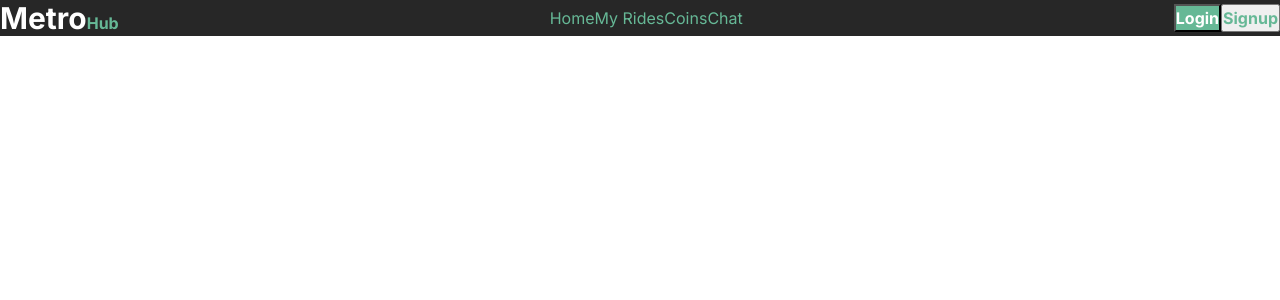
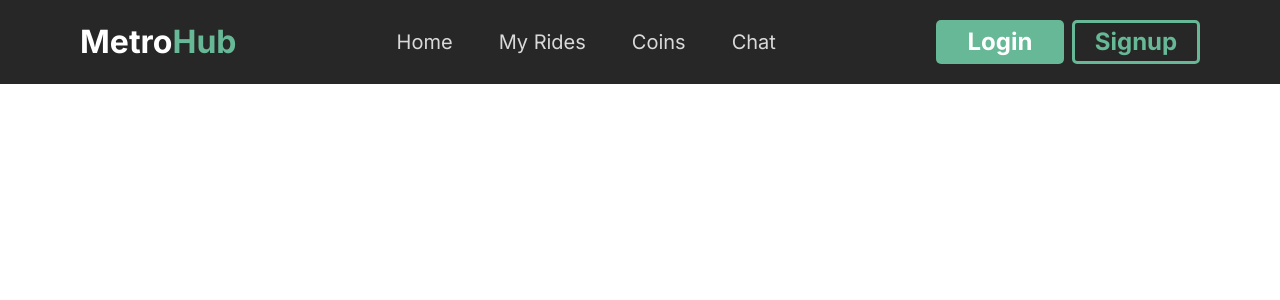
Before and after one commit to anthonytoumaibrahim/subway-system, a React (Create React App) app in the folder frontend/: page / in a window 1280 px wide. Shown: the top 300 px of the page. Built offline with nearby package versions, Linux system fonts and the light colour scheme.

Commit message:
styled Header component

```diff
--- a/frontend/src/components/Header/style.css
+++ b/frontend/src/components/Header/style.css
@@ -0,0 +1,47 @@
+.logo {
+  font-size: 2rem;
+}
+
+.header-nav{
+  gap: 2.5rem;
+}
+
+.header-nav > a{
+  color: #d9d9d9;
+  font-size: 1.25rem;
+  text-decoration: none;
+  border: 3px solid rgba(0, 0, 0, 0);
+  transition: border-bottom .2s ease;
+}
+
+.header-nav > a:hover{
+  border-bottom: 3px solid var(--primary-col);
+}
+
+.header{
+  padding: 20px 80px;
+}
+
+.reg-btn{
+  padding: 7px 15px;
+  font-size: 1.5rem;
+  width: 8rem;
+  border-radius: 5PX ;
+  border: none;
+  outline: none;
+
+}
+
+.reg-btn:hover{
+  opacity: 0.9;
+  cursor: pointer;
+}
+
+.register-btns{
+  gap: 0.5rem;
+}
+
+.signup-btn{
+  border: 3px solid var(--primary-col);
+  background-color: transparent;
+}
```
